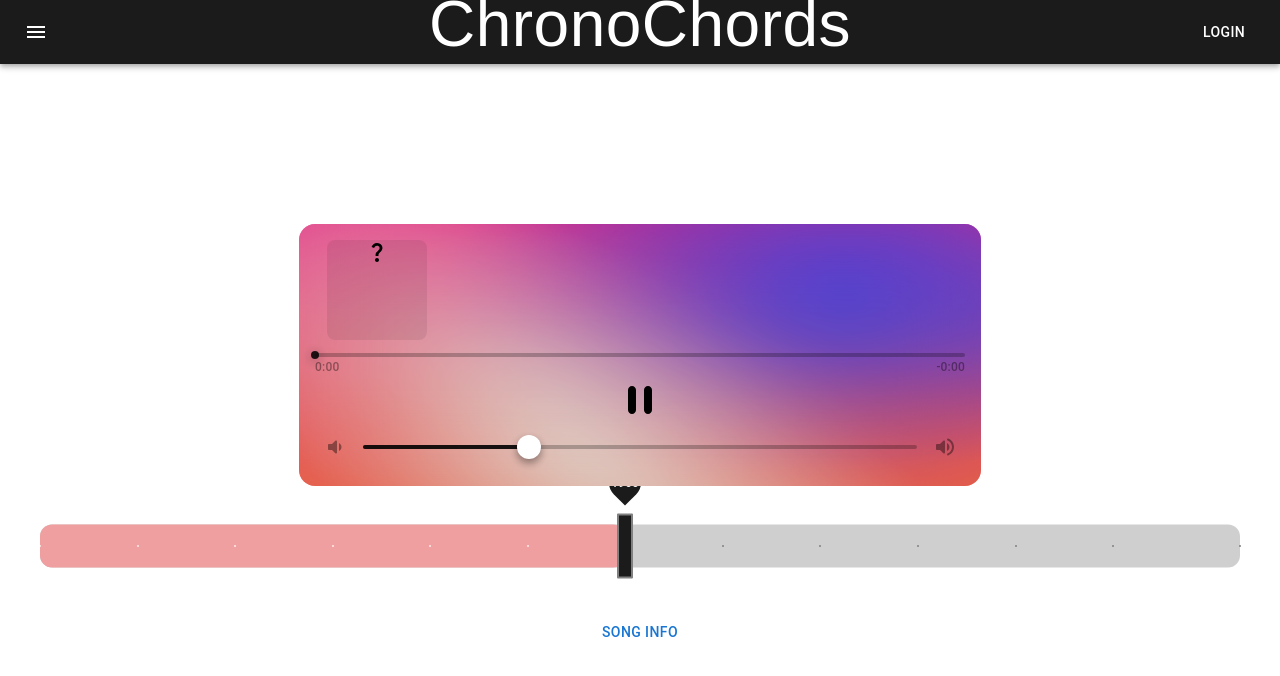
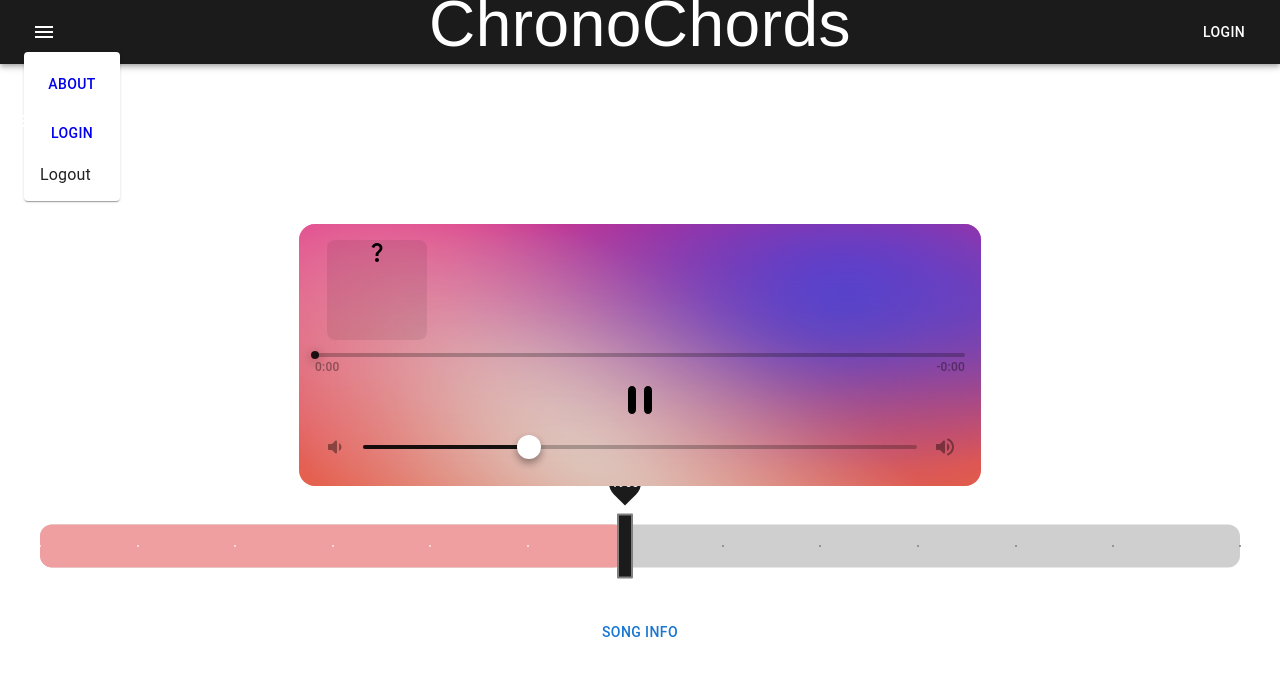
Before and after one commit to JaeSen1/ChronoChords, a React (Create React App) app in the folder frontend/: page / in a window 1280 px wide. Both pictures are taken after a click on the button 36 px from the left and 32 px from the top of the page. Shown: the top 676 px of the page. Built offline with nearby package versions, Linux system fonts and the light colour scheme; a web font is replaced by a local one.

Commit message:
Added menu

```diff
--- a/frontend/src/components/Appbar.js
+++ b/frontend/src/components/Appbar.js
@@ -5,8 +5,7 @@
 import Toolbar from '@mui/material/Toolbar';
 import Typography from '@mui/material/Typography';
 import Button from '@mui/material/Button';
-import IconButton from '@mui/material/IconButton';
-import MenuIcon from '@mui/icons-material/Menu';
+import Menu from '../components/Menu'
 
 export default function Appbar() {
   return (
@@ -14,15 +13,9 @@
       <AppBar position="static" sx={{ backgroundColor: '#1B1B1B' }}>
         <Toolbar sx={{ display: 'flex', justifyContent: 'space-between' }}>
           {/* Left section (if you have icons or buttons to the left) */}
-          <IconButton
-            size="large"
-            edge="start"
-            color="inherit"
-            aria-label="menu"
-            sx={{ mr: 2 }}
-          >
-            <MenuIcon />
-          </IconButton>
+          <div className="Menu-container">
+                <Menu/>
+            </div>
 
           {/* Center section (for the title) */}
           <Box sx={{ position: 'absolute', left: '50%', transform: 'translateX(-50%)', paddingBottom: 2}}>
--- /dev/null
+++ b/frontend/src/components/Menu.js
@@ -0,0 +1,101 @@
+import * as React from 'react';
+import Button from '@mui/material/Button';
+import ClickAwayListener from '@mui/material/ClickAwayListener';
+import Grow from '@mui/material/Grow';
+import Paper from '@mui/material/Paper';
+import Popper from '@mui/material/Popper';
+import MenuItem from '@mui/material/MenuItem';
+import MenuList from '@mui/material/MenuList';
+import Stack from '@mui/material/Stack';
+import IconButton from '@mui/material/IconButton';
+import MenuIcon from '@mui/icons-material/Menu';
+import { Outlet, Link } from "react-router-dom";
+export default function MenuListComposition() {
+  const [open, setOpen] = React.useState(false);
+  const anchorRef = React.useRef(null);
+  const buttonStyle = {
+    color: 'white',
+  };
+  const handleToggle = () => {
+    setOpen((prevOpen) => !prevOpen);
+  };
+
+  const handleClose = (event) => {
+    if (anchorRef.current && anchorRef.current.contains(event.target)) {
+      return;
+    }
+
+    setOpen(false);
+  };
+
+  function handleListKeyDown(event) {
+    if (event.key === 'Tab') {
+      event.preventDefault();
+      setOpen(false);
+    } else if (event.key === 'Escape') {
+      setOpen(false);
+    }
+  }
+
+  // return focus to the button when we transitioned from !open -> open
+  const prevOpen = React.useRef(open);
+  React.useEffect(() => {
+    if (prevOpen.current === true && open === false) {
+      anchorRef.current.focus();
+    }
+
+    prevOpen.current = open;
+  }, [open]);
+
+  return (
+    <Stack direction="row" spacing={2}>
+
+      <div>
+        <IconButton
+          ref={anchorRef}
+          id="composition-button"
+          aria-controls={open ? 'composition-menu' : undefined}
+          aria-expanded={open ? 'true' : undefined}
+          aria-haspopup="true"
+          onClick={handleToggle}
+          style = {buttonStyle}
+        >
+          <MenuIcon/>
+        </IconButton>
+        <Popper
+          open={open}
+          anchorEl={anchorRef.current}
+          role={undefined}
+          placement="bottom-start"
+          transition
+          disablePortal
+        >
+          {({ TransitionProps, placement }) => (
+            <Grow
+              {...TransitionProps}
+              style={{
+                transformOrigin:
+                  placement === 'bottom-start' ? 'left top' : 'left bottom',
+              }}
+            >
+              <Paper>
+                <ClickAwayListener onClickAway={handleClose}>
+                  <MenuList
+                    autoFocusItem={open}
+                    id="composition-menu"
+                    aria-labelledby="composition-button"
+                    onKeyDown={handleListKeyDown}
+                  >
+                    <MenuItem onClick={handleClose}><Link to="/About" ><Button color="inherit">About</Button></Link></MenuItem>
+                    <MenuItem onClick={handleClose}><Link to="/Login" ><Button color="inherit">Login</Button></Link></MenuItem>
+                    <MenuItem onClick={handleClose}>Logout</MenuItem>
+                  </MenuList>
+                </ClickAwayListener>
+              </Paper>
+            </Grow>
+          )}
+        </Popper>
+      </div>
+    </Stack>
+  );
+}
--- a/frontend/src/pages/Home.js
+++ b/frontend/src/pages/Home.js
@@ -2,6 +2,7 @@
 import Slider from '../components/Slider'
 import Musicplayer from '../components/Musicplayer'
 import Popup from '../components/Popup'
+import Menu from '../components/Menu'
 
 export default function Home() {
     return (
@@ -15,6 +16,9 @@
             <div className="Popup-container">
                 <Popup/>
             </div>
+            <div className="Menu-container">
+                <Menu/>
+            </div>
         </div>
     );
 }
```
Also changed, not shown: 1 other file (tests, documents, lock files or other folders).
